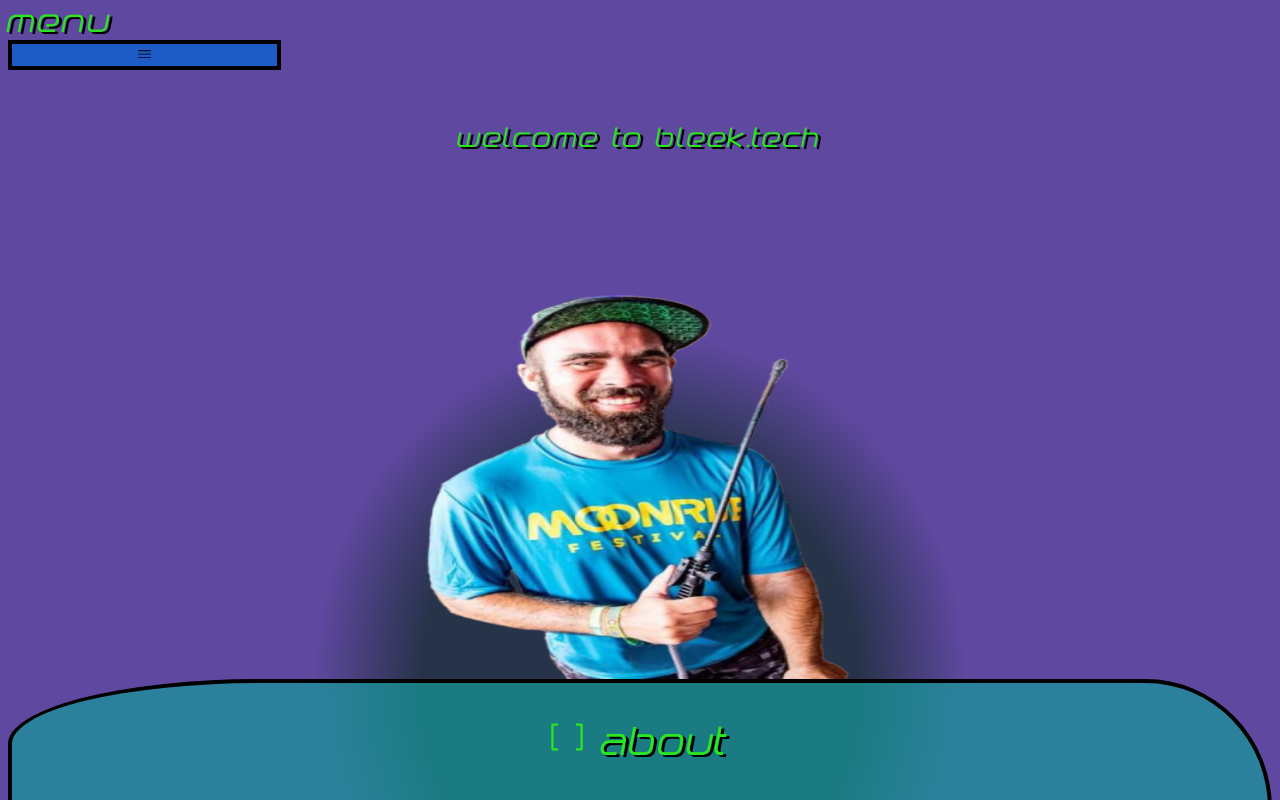
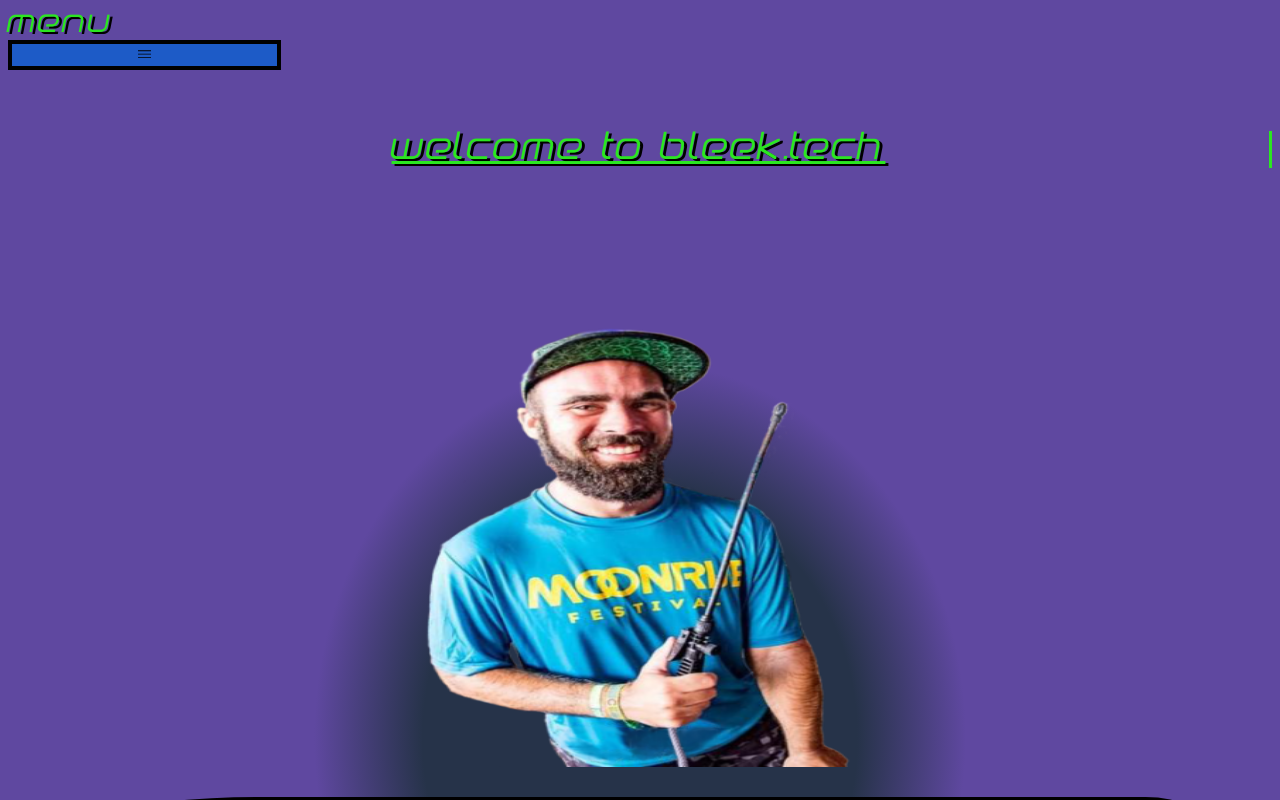
Before and after one commit to bleek42/bleek-dot-dev-og, a React (Create React App) app: page / in a window 1280 px wide. Shown: the top 800 px of the page. Built offline with nearby package versions, Linux system fonts and the light colour scheme.

Commit message:
added typing animation to landing page header

```diff
--- a/src/components/LandingPage/LandingPage.jsx
+++ b/src/components/LandingPage/LandingPage.jsx
@@ -13,7 +13,7 @@ export default function LandingPage() {
 
 	return (
 		<div className="landing-page">
-			<h3 className="header">Welcome to bleek.tech</h3>
+			<h2 className="typing">Welcome to bleek.tech</h2>
 			<img id="bleek" src={brandonMask} alt="brandon" />
 			<About />
 			<button onClick={dismissLandingPage}>Click to continue</button>
--- a/src/components/LandingPage/LandingPage.scss
+++ b/src/components/LandingPage/LandingPage.scss
@@ -3,13 +3,21 @@
 .landing-page {
 	@include flex;
 
-	.header {
-		font-size: 25px;
+	h2 {
+		font-size: 35px;
 		font-family: $head-font;
 		color: $color-1;
 		letter-spacing: 2px;
 		text-align: center;
 		text-shadow: 3px 2px black;
+		text-decoration: underline;
+
+		white-space: nowrap;
+		overflow: hidden;
+	}
+
+	.typing {
+		animation: typing 3s steps(25) 1s 1 normal both, cursor 0.6s steps(12) infinite normal;
 	}
 
 	.desc {
@@ -17,6 +25,27 @@
 	}
 
 	#bleek {
-		height: 500px;
+		padding-bottom: 30px;
+		display: block;
+		height: 600px;
 	}
 }
+
+@keyframes typing {
+	from {
+		width: 0;
+	}
+	to {
+		width: 100%;
+	}
+}
+
+@keyframes cursor {
+	from {
+		border-right: 3px solid $color-1;
+	}
+
+	to {
+		border-right: 3px solid $color-1;
+	}
+}
--- a/src/index.js
+++ b/src/index.js
@@ -1,7 +1,6 @@
 import React from 'react';
 import ReactDOM from 'react-dom';
 import { BrowserRouter } from 'react-router-dom';
-import { createBrowserHistory } from 'history';
 
 import './index.scss';
 import App from './App';
```
